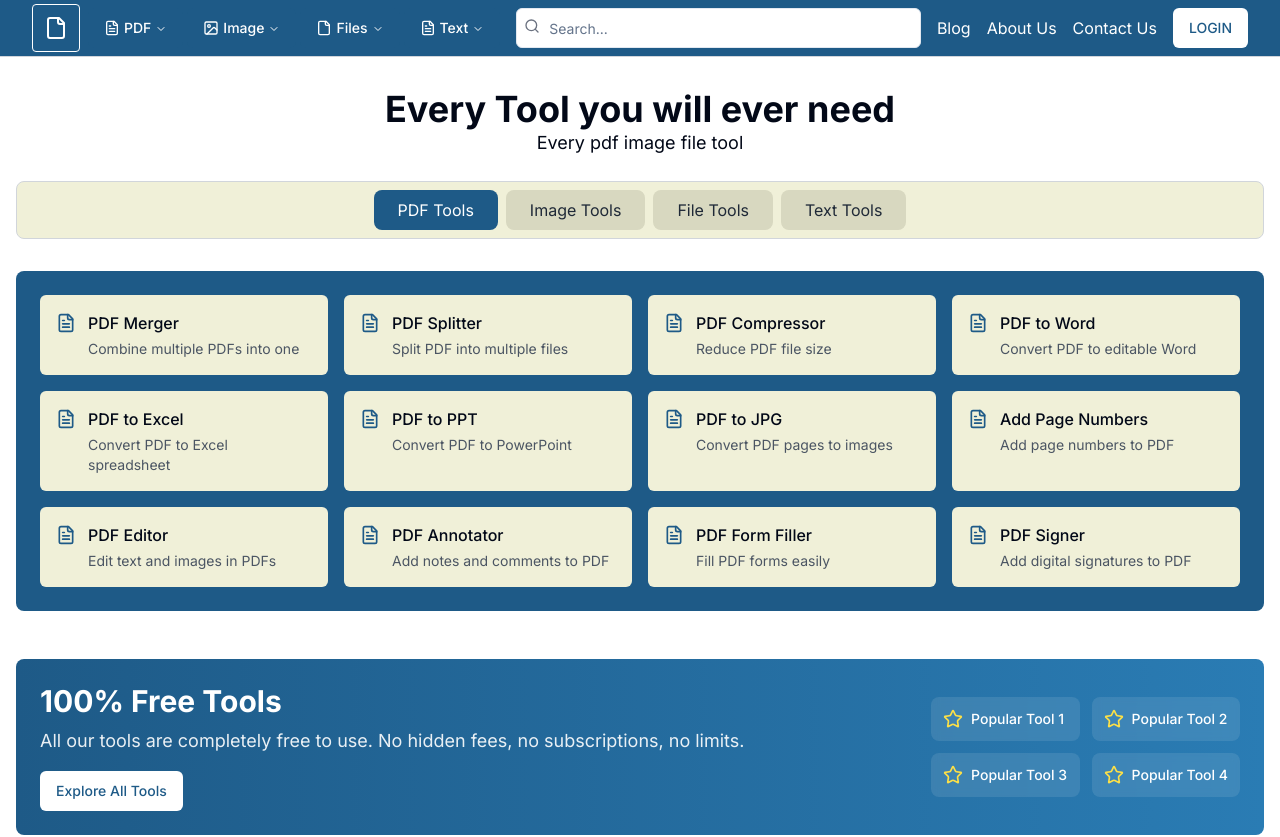
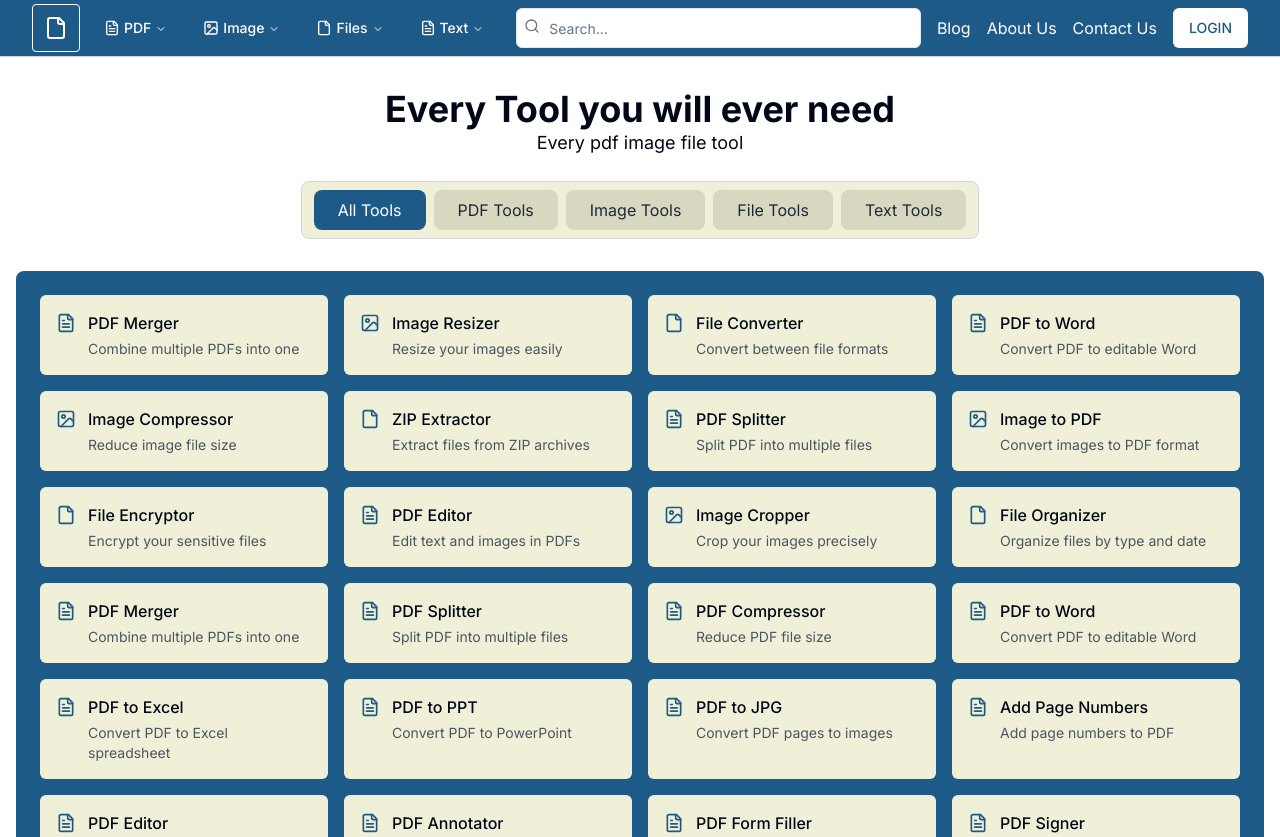
Before and after one commit to Namit2111/Easy-Tools-Town, a Next.js app: page / in a window 1280 px wide. Shown: the top 837 px of the page. Built offline with nearby package versions, Linux system fonts and the light colour scheme.

Commit message:
added all tools tab + fixed issues with the tabs centering

```diff
--- a/app/page.tsx
+++ b/app/page.tsx
@@ -12,11 +12,13 @@ import { Button } from "@/components/ui/button"
 import { blogPosts } from "@/lib/blog-data"
 
 export default function Home() {
-  const [activeTab, setActiveTab] = useState("PDF Tools")
+  const [activeTab, setActiveTab] = useState("All Tools")
 
   // Filter tools based on active tab
   const getActiveTools = () => {
     switch (activeTab) {
+      case "All Tools":
+        return Object.values(toolsData).flat()
       case "PDF Tools":
         return toolsData.pdfTools
       case "Image Tools":
@@ -30,7 +32,7 @@ export default function Home() {
     }
   }
 
-  const tabCategories = ["PDF Tools", "Image Tools", "File Tools", "Text Tools"]
+  const tabCategories = ["All Tools","PDF Tools", "Image Tools", "File Tools", "Text Tools"]
 
   return (
     <>
@@ -41,8 +43,8 @@ export default function Home() {
             <h1 className="text-4xl font-bold">Every Tool you will ever need</h1>
             <p className="text-lg">Every pdf image file tool</p>
           </div>
-
-          <div className="bg-[#f0f0d8] w-full flex justify-center items-center border border-gray-300 rounded-lg p-2 mb-8 overflow-x-auto">
+          <div className="w-full h-full flex justify-center items-center">
+          <div className="bg-[#f0f0d8] w-fit  flex justify-center items-center border border-gray-300 rounded-lg p-2 mb-8 overflow-x-auto">
             <div className="flex">
               {tabCategories.map((category) => (
                 <button
@@ -56,7 +58,7 @@ export default function Home() {
                 </button>
               ))}
             </div>
-          </div>
+          </div></div>
 
           <div className="bg-[#1e5a87] rounded-lg p-6 mb-12">
             <ToolsGrid tools={getActiveTools()} />
--- a/components/navbar.tsx
+++ b/components/navbar.tsx
@@ -175,6 +175,14 @@ export default function Navbar() {
             Blog
           </Link>
 
+          <Link href="/about" className="block text-white hover:text-gray-200 py-2 mb-2 border-b border-white/20">
+            About Us
+          </Link>
+
+          <Link href="/contact" className="block text-white hover:text-gray-200 py-2 mb-2 border-b border-white/20">
+            Contact Us
+          </Link>
+
           {categories.map((category) => (
             <div key={category.name} className="mb-4">
               <div className="flex items-center gap-2 font-medium mb-2">
```
